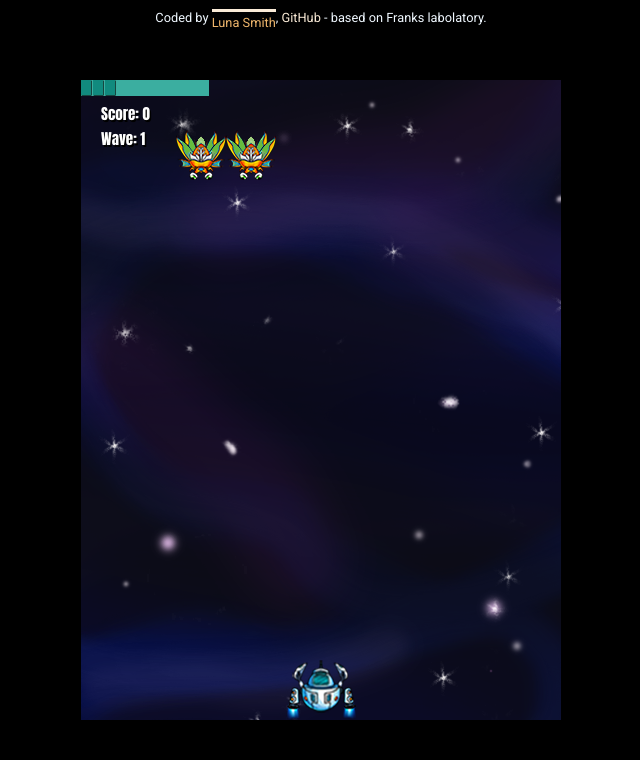
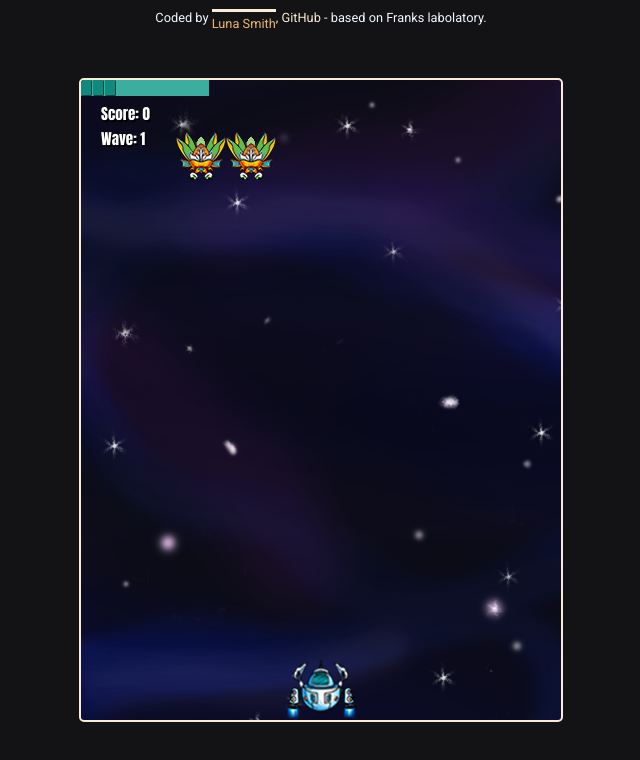
Before and after one commit to Lu-Smith/invaders-mobile-game-js-luna-smith, a website built with Vite: page index.html in a window 1280 px wide. In both pictures the pointer is over the link "Luna Smith". Shown: the whole page, without its empty margins (319-959 px from the left). Built offline with nearby package versions, Linux system fonts and the light colour scheme.

Commit message:
Updated styles

```diff
--- a/src/style.css
+++ b/src/style.css
@@ -16,7 +16,7 @@
 body {
   width: 100vw;
   height: 100vh;
-  background-color: black;
+  background-color: rgb(19, 18, 20);
   color: aliceblue;
 }
 
@@ -32,6 +32,8 @@ body {
  left: 50%;
  transform: translate(-50%, -50%);
  background: url('./assets/media/background.png');
+ border: 2px solid antiquewhite;
+ border-radius: 5px;
 }
 
 #enemy1, #player, #player_jets {
@@ -54,8 +56,7 @@ footer a {
 footer a:hover {
   position: relative;
   color: rgb(239, 182, 108);
-  top: 5px;
+  top: 6px;
   border-top: 3px solid antiquewhite;
-
-  padding-top: 3px;
+  padding-top: 4px;
 }
```
